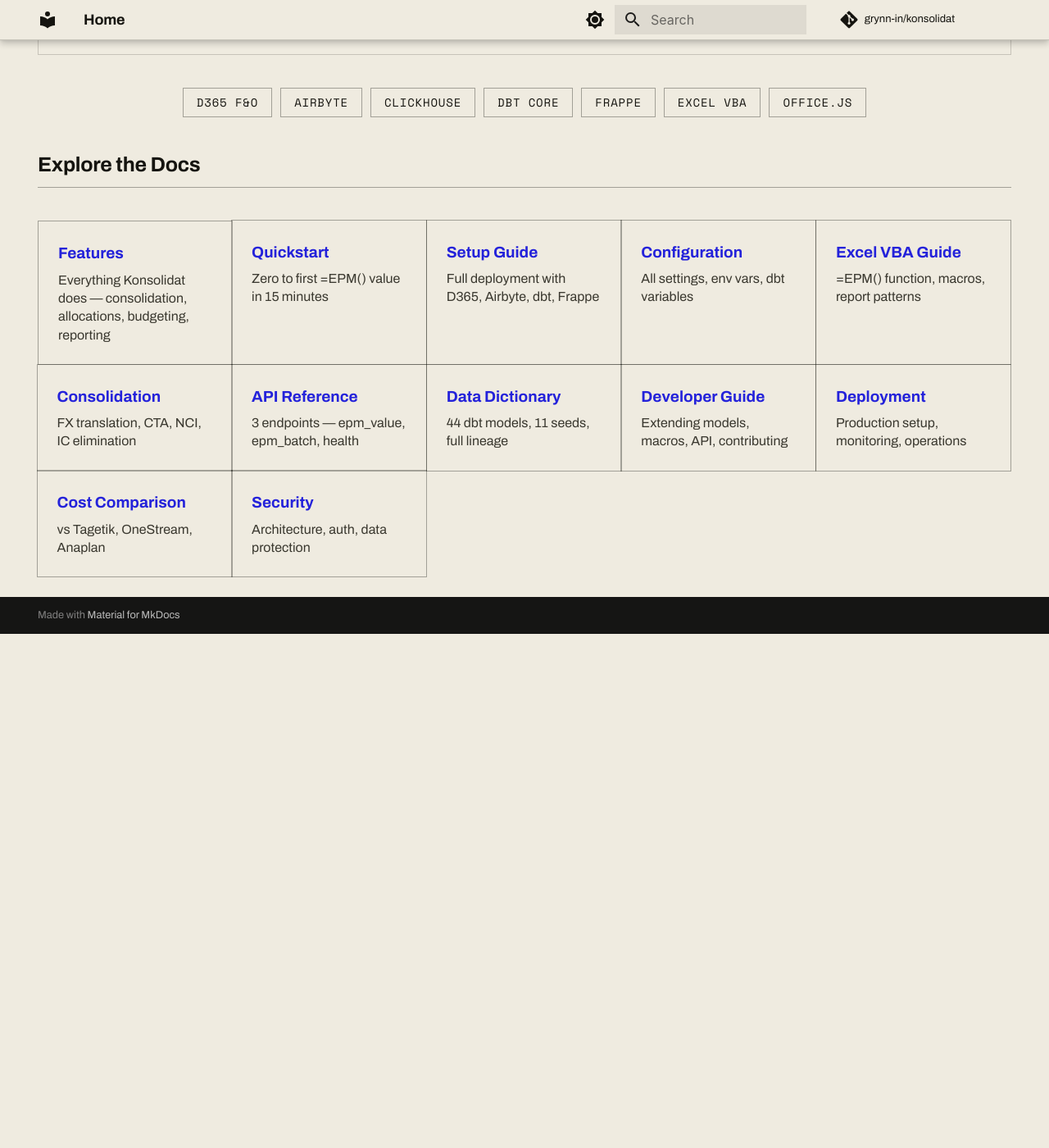
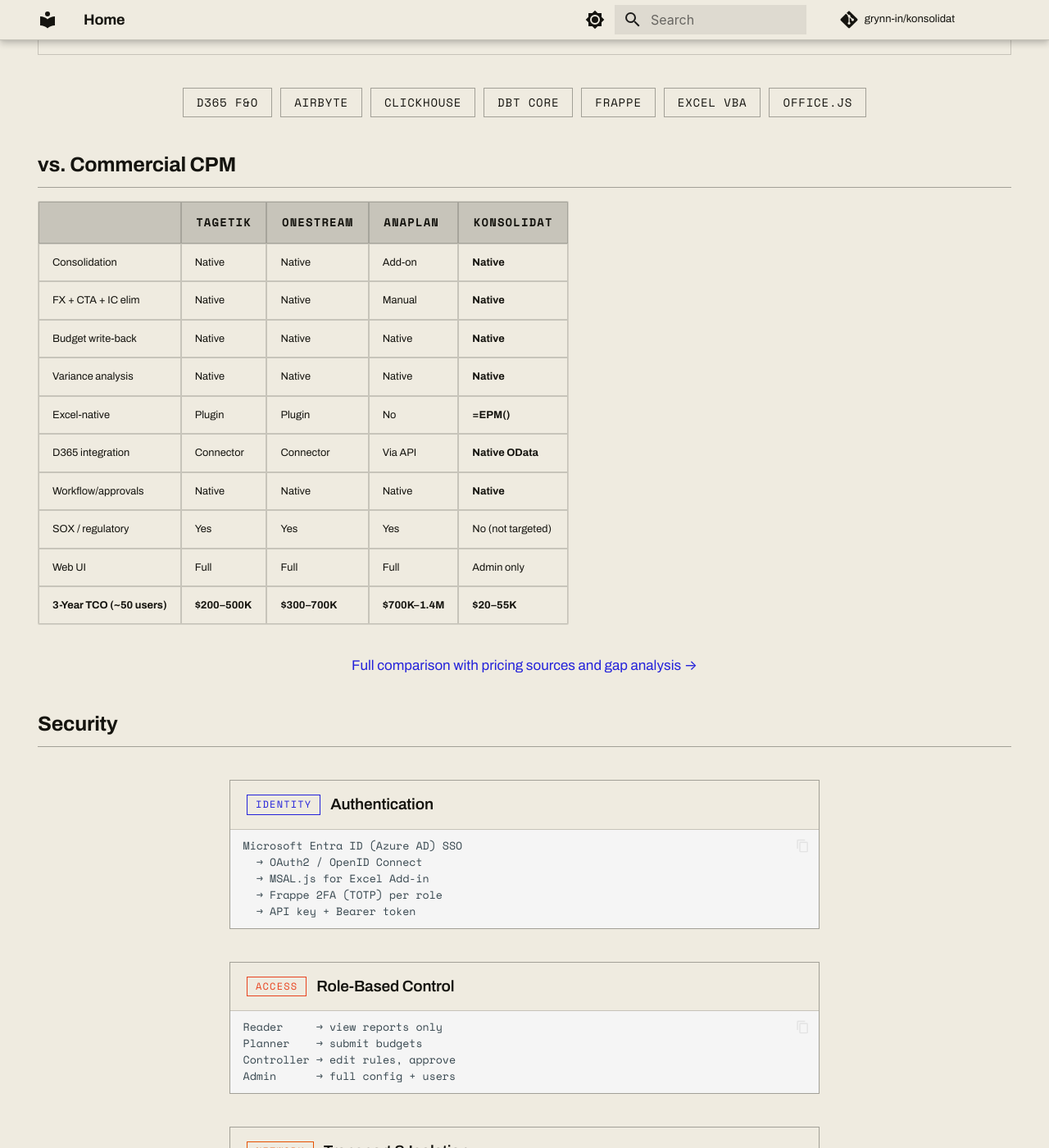
Before and after one commit to grynn-in/konsolidat, an MkDocs documentation site: the page built from docs/index.md, in a window 1280 px wide and 1400 px high, scrolled down 2006 px. Shown: the whole window at 82% size. Built offline with MkDocs 1.6.1 and Material for MkDocs 9.7.7, drawn with Linux system fonts in a browser that asks for light colours; comment, search, counter and statistics services are not loaded; before the commit the page ends 2779 px from its top, so only the background shows below that; some of the changed text lies outside the part shown.

Commit message:
add comparison chart and security section to landing page
- Cost/feature comparison table vs Tagetik, OneStream, Anaplan
- Security cards: Entra ID SSO, OAuth2, 2FA, RBAC, TLS, audit trail

Co-Authored-By: Claude Opus 4.6 <noreply@anthropic.com>

````diff
--- a/docs/index.md
+++ b/docs/index.md
@@ -142,6 +142,92 @@ graph LR
   <code>Office.js</code>
 </div>
 
+## vs. Commercial CPM
+
+| | **Tagetik** | **OneStream** | **Anaplan** | **Konsolidat** |
+|---|---|---|---|---|
+| Consolidation | Native | Native | Add-on | **Native** |
+| FX + CTA + IC elim | Native | Native | Manual | **Native** |
+| Budget write-back | Native | Native | Native | **Native** |
+| Variance analysis | Native | Native | Native | **Native** |
+| Excel-native | Plugin | Plugin | No | **=EPM()** |
+| D365 integration | Connector | Connector | Via API | **Native OData** |
+| Workflow/approvals | Native | Native | Native | **Native** |
+| SOX / regulatory | Yes | Yes | Yes | No (not targeted) |
+| Web UI | Full | Full | Full | Admin only |
+| **3-Year TCO (~50 users)** | **$200–500K** | **$300–700K** | **$700K–1.4M** | **$20–55K** |
+
+<p style="text-align: center; margin-top: 1rem;">
+  <a href="evaluation/cost-comparison-vs-commercial/" style="font-size: 0.85rem;">Full comparison with pricing sources and gap analysis →</a>
+</p>
+
+## Security
+
+<div class="ic-scenarios" markdown>
+
+<div class="ic-scenario" markdown>
+<div class="ic-scenario-header">
+  <span class="ic-badge ic-badge--finance">IDENTITY</span>
+  <h3>Authentication</h3>
+</div>
+
+```
+Microsoft Entra ID (Azure AD) SSO
+  → OAuth2 / OpenID Connect
+  → MSAL.js for Excel Add-in
+  → Frappe 2FA (TOTP) per role
+  → API key + Bearer token
+```
+
+</div>
+
+<div class="ic-scenario" markdown>
+<div class="ic-scenario-header">
+  <span class="ic-badge ic-badge--consolidation">ACCESS</span>
+  <h3>Role-Based Control</h3>
+</div>
+
+```
+Reader     → view reports only
+Planner    → submit budgets
+Controller → edit rules, approve
+Admin      → full config + users
+```
+
+</div>
+
+<div class="ic-scenario" markdown>
+<div class="ic-scenario-header">
+  <span class="ic-badge ic-badge--allocation">NETWORK</span>
+  <h3>Transport & Isolation</h3>
+</div>
+
+```
+TLS everywhere (auto Let's Encrypt)
+ClickHouse: private network only
+CORS whitelist for Office 365
+Rate limiting: 100 req/min/user
+```
+
+</div>
+
+<div class="ic-scenario" markdown>
+<div class="ic-scenario-header">
+  <span class="ic-badge ic-badge--budget">AUDIT</span>
+  <h3>Compliance & Logging</h3>
+</div>
+
+```
+Field-level change tracking
+Budget approval workflow trail
+API access logging per user
+Encryption at rest + in transit
+```
+
+</div>
+
+</div>
+
 ## Explore the Docs
 
 <div class="ic-nav-grid">
````
